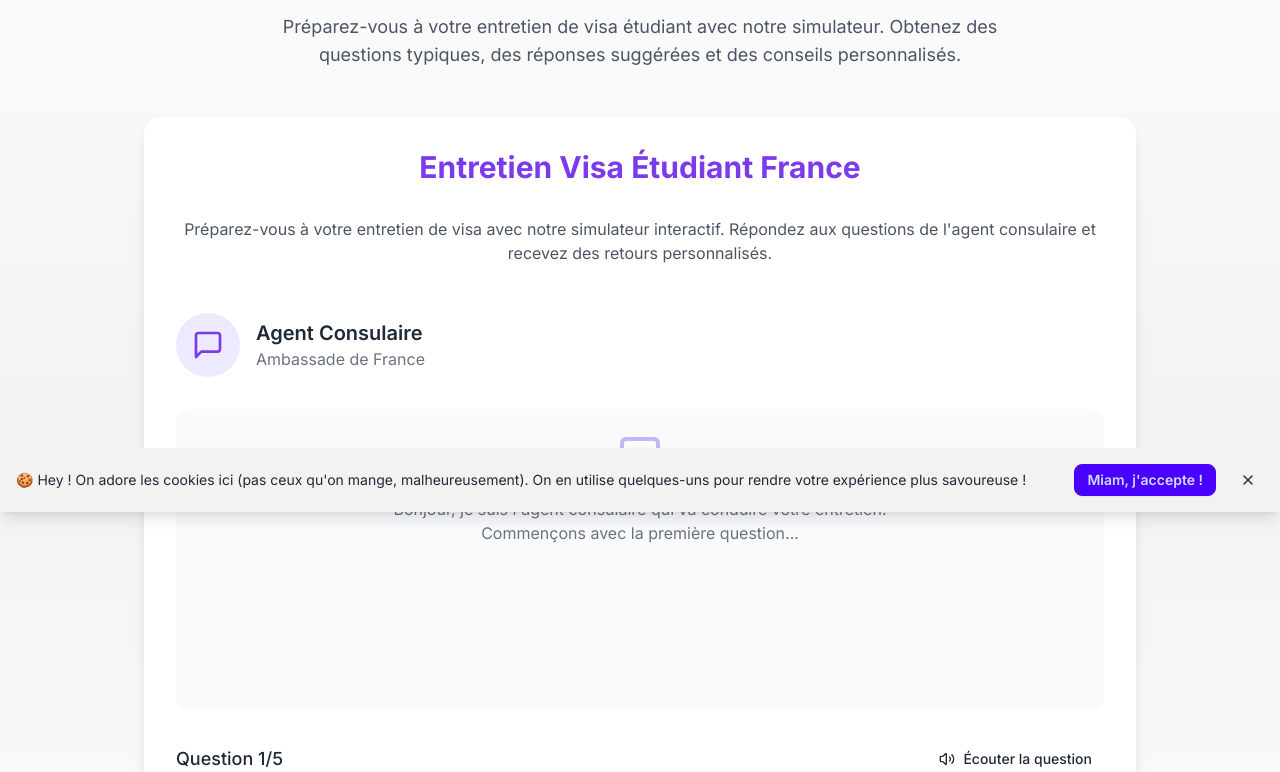
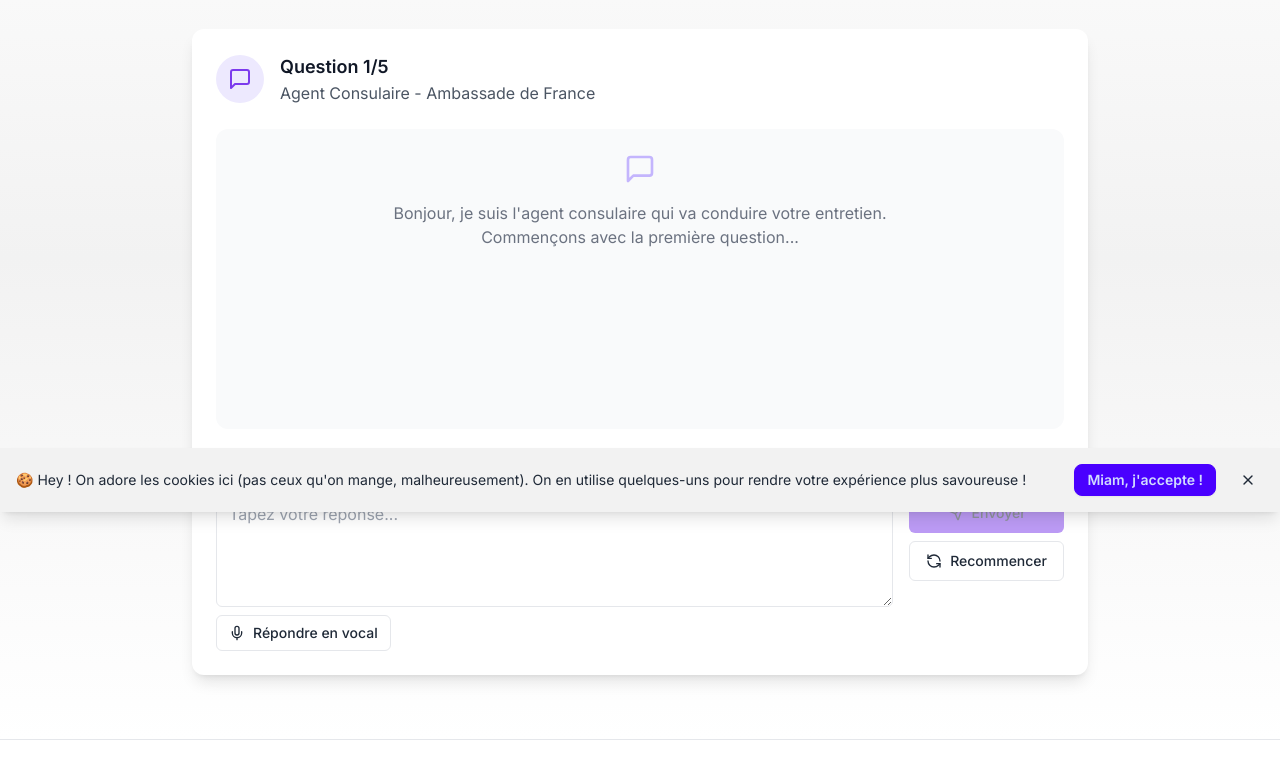
Before and after one commit to Malmeu/cvbuilder-main, a Next.js app: page /visa-interview in a window 1280 px wide. Shown: the part 288-1060 px from the top of the page. Built offline with nearby package versions, Linux system fonts and the light colour scheme; a web font is replaced by a local one.

Commit message:
suppression titre en double

```diff
--- a/app/components/visa-interview/VisaInterviewForm.tsx
+++ b/app/components/visa-interview/VisaInterviewForm.tsx
@@ -207,38 +207,26 @@
   };
 
   return (
-    <div className="max-w-5xl mx-auto px-4 py-8">
-      <h1 className="text-2xl md:text-4xl font-bold text-center mb-4">
-        Simulation d'entretien pour visa étudiant
-      </h1>
-      <p className="text-base md:text-lg text-gray-600 text-center mb-8 md:mb-12 max-w-3xl mx-auto px-4">
-        Préparez-vous à votre entretien de visa étudiant avec notre simulateur. Obtenez des questions typiques, des réponses
-        suggérées et des conseils personnalisés.
+    <div className="max-w-4xl mx-auto">
+      <p className="text-lg text-gray-600 text-center mb-12">
+        Préparez-vous à votre entretien de visa avec notre simulateur interactif. Répondez aux questions de l'agent consulaire et recevez des retours personnalisés.
       </p>
 
-      <div className="bg-white rounded-2xl shadow-lg p-4 md:p-8">
-        <h2 className="text-2xl md:text-3xl font-bold text-center text-violet-600 mb-6 md:mb-8">
-          Entretien Visa Étudiant France
-        </h2>
-        <p className="text-sm md:text-base text-center text-gray-600 mb-8 md:mb-12">
-          Préparez-vous à votre entretien de visa avec notre simulateur interactif. Répondez aux questions de
-          l'agent consulaire et recevez des retours personnalisés.
-        </p>
-
-        <div className="flex flex-col md:flex-row items-center gap-4 mb-6 md:mb-8">
-          <div className="w-12 h-12 md:w-16 md:h-16 rounded-full bg-violet-100 flex items-center justify-center">
-            <MessageSquare className="w-6 h-6 md:w-8 md:h-8 text-violet-600" />
+      <div className="bg-white rounded-xl shadow-lg p-6 mb-8">
+        <div className="flex items-center space-x-4 mb-6">
+          <div className="w-12 h-12 bg-violet-100 rounded-full flex items-center justify-center">
+            <MessageSquare className="w-6 h-6 text-violet-600" />
           </div>
           <div>
-            <h3 className="text-lg md:text-xl font-semibold text-center md:text-left">Agent Consulaire</h3>
-            <p className="text-sm md:text-base text-gray-500 text-center md:text-left">Ambassade de France</p>
+            <h2 className="text-lg font-semibold text-gray-900">Question {currentQuestion + 1}/{questions.length}</h2>
+            <p className="text-gray-600">Agent Consulaire - Ambassade de France</p>
           </div>
         </div>
 
-        <div className="bg-gray-50 rounded-xl p-4 md:p-6 mb-6 md:mb-8 min-h-[300px] overflow-y-auto">
+        <div className="bg-gray-50 rounded-xl p-6 mb-6 min-h-[300px] overflow-y-auto">
           {messages.length === 0 ? (
             <div className="text-center text-gray-500">
-              <MessageSquare className="w-8 h-8 md:w-12 md:h-12 mx-auto mb-4 text-violet-300" />
+              <MessageSquare className="w-8 h-8 mx-auto mb-4 text-violet-300" />
               <p className="text-sm md:text-base">
                 Bonjour, je suis l'agent consulaire qui va conduire votre entretien.
                 <br />
@@ -299,38 +287,6 @@
         </div>
 
         <div className="space-y-4">
-          <div className="flex flex-col md:flex-row items-start md:items-center justify-between gap-2 md:gap-4">
-            <h4 className="text-base md:text-lg font-medium">
-              Question {currentQuestion + 1}/{questions.length}
-            </h4>
-            <div className="flex flex-wrap gap-2">
-              <Button
-                variant="ghost"
-                size="sm"
-                onClick={() => playAudio(questions[currentQuestion], -1)}
-                disabled={playingAudio !== null}
-                className="text-xs md:text-sm w-full md:w-auto"
-              >
-                {playingAudio === -1 ? (
-                  <RefreshCcw className="w-3 h-3 md:w-4 md:h-4 animate-spin mr-1 md:mr-2" />
-                ) : (
-                  <Volume2 className="w-3 h-3 md:w-4 md:h-4 mr-1 md:mr-2" />
-                )}
-                Écouter la question
-              </Button>
-              {playingAudio === -1 && (
-                <Button
-                  variant="ghost"
-                  size="sm"
-                  onClick={stopAudio}
-                  className="text-xs md:text-sm w-full md:w-auto"
-                >
-                  <Square className="w-3 h-3 md:w-4 md:h-4 mr-1 md:mr-2" />
-                  Arrêter
-                </Button>
-              )}
-            </div>
-          </div>
           <p className="text-sm md:text-base text-gray-700">{questions[currentQuestion]}</p>
           <div className="flex flex-col md:flex-row gap-4">
             <div className="flex-1 space-y-2">
```
